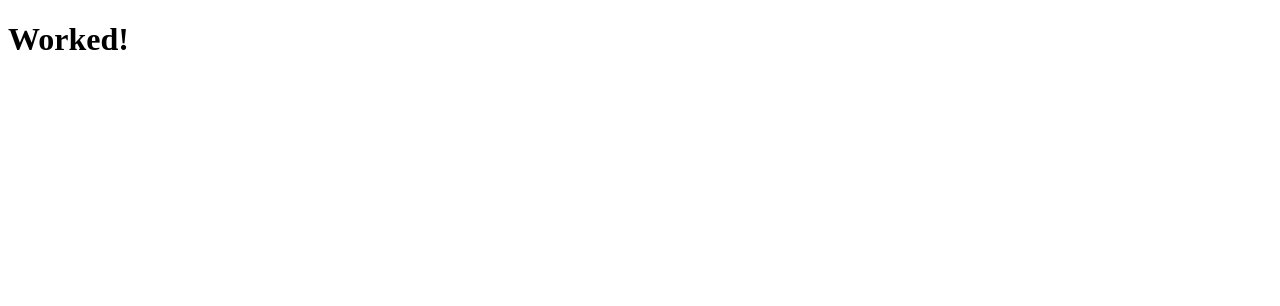
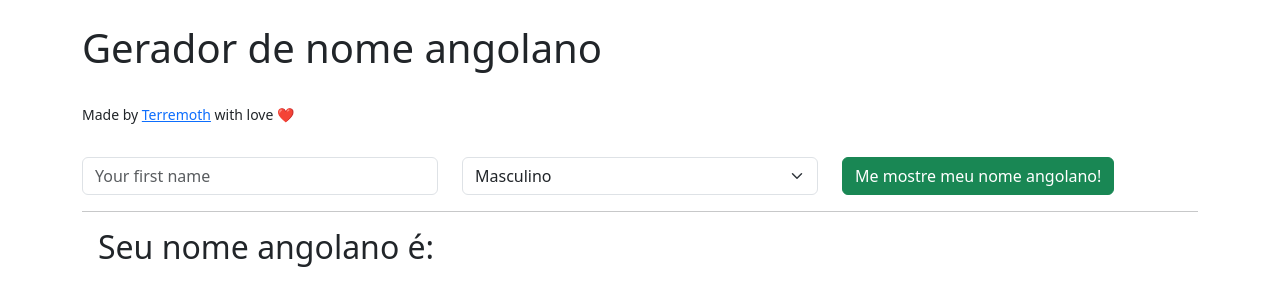
Before and after one commit to terremoth/angolan-name-generator, a plain HTML site: page index.html in a window 1280 px wide. Drawn offline with nearby package versions, Linux system fonts and the light colour scheme.

Commit message:
Update index.html

```diff
--- a/index.html
+++ b/index.html
@@ -1,10 +1,49 @@
-<!doctype html>
-<html lang="pt">
-    <head>
-        <title>Angolan Name Generator</title>
-        <meta charset="utf-8">
-    </head>
-    <body>
-        <h1>Worked!</h1>
-    </body>
+<!DOCTYPE html>
+<html lang="en">
+<head>
+    <meta charset='utf-8'>
+    <meta http-equiv='X-UA-Compatible' content='IE=edge'>
+    <title>Gerador de nome angolano</title>
+    <meta name='viewport' content='width=device-width, initial-scale=1'>
+    <link href="https://cdn.jsdelivr.net/npm/bootstrap@5.3.3/dist/css/bootstrap.min.css" rel="stylesheet" integrity="sha384-QWTKZyjpPEjISv5WaRU9OFeRpok6YctnYmDr5pNlyT2bRjXh0JMhjY6hW+ALEwIH" crossorigin="anonymous">
+    <script src="https://cdn.jsdelivr.net/npm/bootstrap@5.3.3/dist/js/bootstrap.bundle.min.js" integrity="sha384-YvpcrYf0tY3lHB60NNkmXc5s9fDVZLESaAA55NDzOxhy9GkcIdslK1eN7N6jIeHz" crossorigin="anonymous"></script>
+    <script src="generate.js"></script>
+
+</head>
+<body>
+    <div class="container">
+        <h1 class="mt-4">Gerador de nome angolano</h1>
+
+        <div class="row mt-4">
+            <div class="row mt-2 mb-3">
+                <small>
+                    Made by <a target="_blank" href="https://github.com/terremoth/who-dont-follow-me">Terremoth</a> with love ❤️
+                </small>
+            </div>
+            <div class="col-md-4 mt-3">
+                <label class="visually-hidden" for="user">Seu primeiro nome:</label>
+                <input placeholder="Your first name" required autocomplete="autocomplete" class="form-control" type="text" id="user_name">
+            </div>
+
+            <div class="col-md-4 mt-3">
+                <label class="visually-hidden" for="key">Sex:</label>
+                <select class="form-select" id="sex">
+                    <option selected value="o">Masculino</option>
+                    <option value="a">Feminino</option>
+                </select>
+            </div>
+
+            <div class="col-md-4 mt-3">
+                <button type="button" id="check" class="btn btn-success">
+                    Me mostre meu nome angolano!
+                </button>
+            </div>
+        </div>
+
+        <hr>
+        <div class="row mt-3 m-1" id="my-new-name">
+            <h2>Seu nome angolano é: <span class="badge text-bg-primary"></span></h2>
+        </div>
+    </div>
+</body>
 </html>
```
